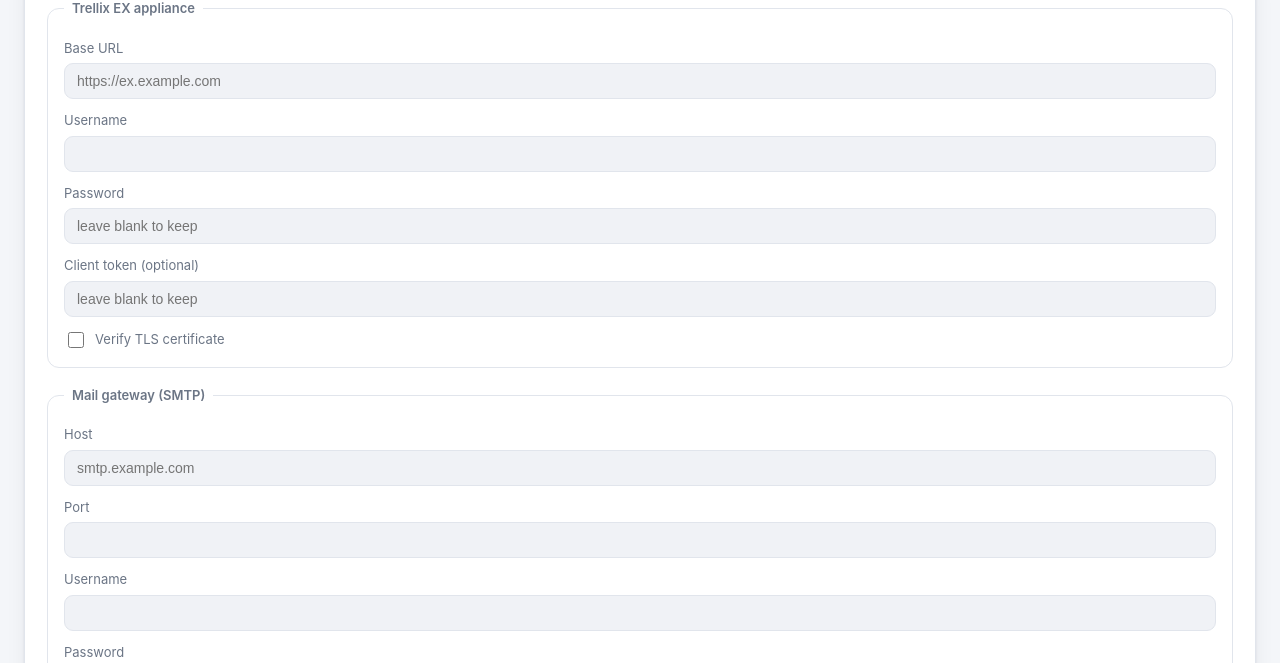
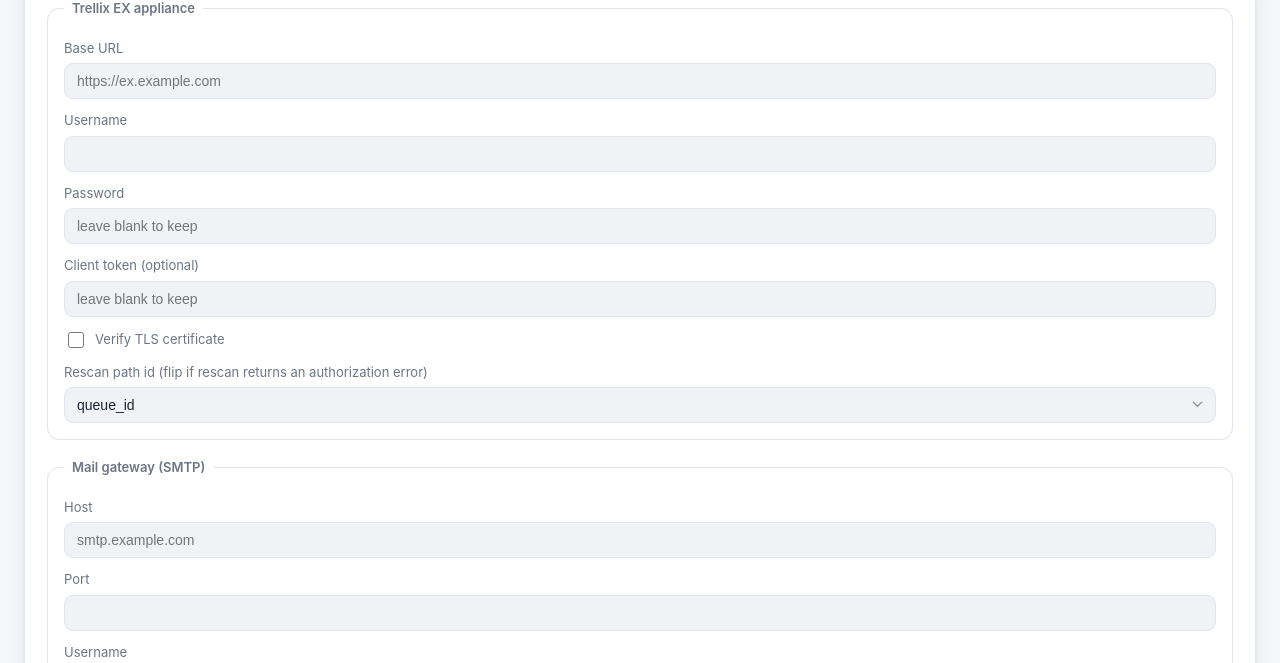
Before and after one commit to HazLab/TrellixEXAttachmentDecrypt, a FastAPI app: template trellix_decrypt/templates/settings.html in a window 1280 px wide. Shown: the part 158-821 px from the top of the page. Run offline with FastAPI, Linux system fonts and the light colour scheme; the template is opened without the code that fills it, so the values that code supplies are empty; parts of the project's set-up code (start-up, migrations or seed data) failed here and were passed over.

Commit message:
Expose EX_RESCAN_ID_FIELD in the Settings UI (queue_id|email_uuid)
It was env-only; surfaced as a dropdown so the rescan path id can be flipped
live (no restart) while diagnosing rescan authorization errors.

```diff
--- a/trellix_decrypt/settings_store.py
+++ b/trellix_decrypt/settings_store.py
@@ -16,7 +16,7 @@
 # Fields the settings UI may change (everything else is infra: db_url, web_*,
 # secret_key, ui_password — set via environment only).
 EDITABLE = (
-    "ex_base_url", "ex_username", "ex_password", "ex_verify_tls", "ex_client_token",
+    "ex_base_url", "ex_username", "ex_password", "ex_verify_tls", "ex_client_token", "ex_rescan_id_field",
     "smtp_host", "smtp_port", "smtp_username", "smtp_password", "smtp_from", "smtp_tls_mode",
     "smtp_verify_tls", "smtp_helo_hostname",
     "trigger_alert_name", "trigger_malware_names",
--- a/trellix_decrypt/templates/settings.html
+++ b/trellix_decrypt/templates/settings.html
@@ -10,6 +10,12 @@
     <label>Password<input name="ex_password" type="password" autocomplete="new-password" placeholder="leave blank to keep"></label>
     <label>Client token (optional)<input name="ex_client_token" type="password" autocomplete="new-password" placeholder="leave blank to keep"></label>
     <label class="check"><input name="ex_verify_tls" type="checkbox"> Verify TLS certificate</label>
+    <label>Rescan path id (flip if rescan returns an authorization error)
+      <select name="ex_rescan_id_field">
+        <option value="queue_id">queue_id</option>
+        <option value="email_uuid">email_uuid</option>
+      </select>
+    </label>
   </fieldset>
 
   <fieldset>
```
